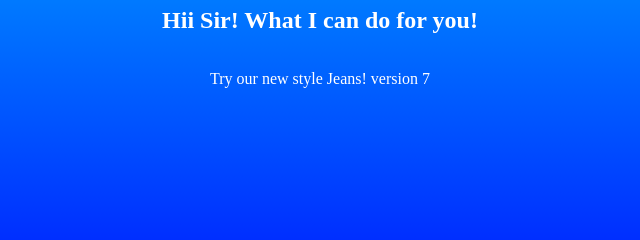
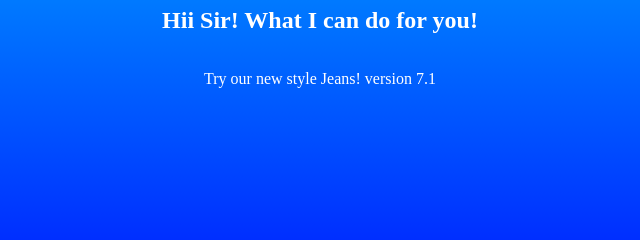
Before and after one commit to iAmBeastSlayer/git2, a plain HTML site: page index.html in a window 1280 px wide. Shown: the part 427-667 px from the top of the page, 320-960 px from the left. Drawn offline with Linux system fonts and the light colour scheme.

Commit message:
Version 7.1

```diff
--- a/index.html
+++ b/index.html
@@ -10,6 +10,6 @@
     <h1>Rizwan Ahmed</h1>
     <p>Lorem ipsum dolor sit amet, consectetur adipisicing elit. Voluptate, eligendi!</p>
     <h2>Hii Sir! What I can do for you!</h2>
-    <p>Try our new style Jeans! version 7</p>
+    <p>Try our new style Jeans! version 7.1</p>
 </body>
 </html>
```
